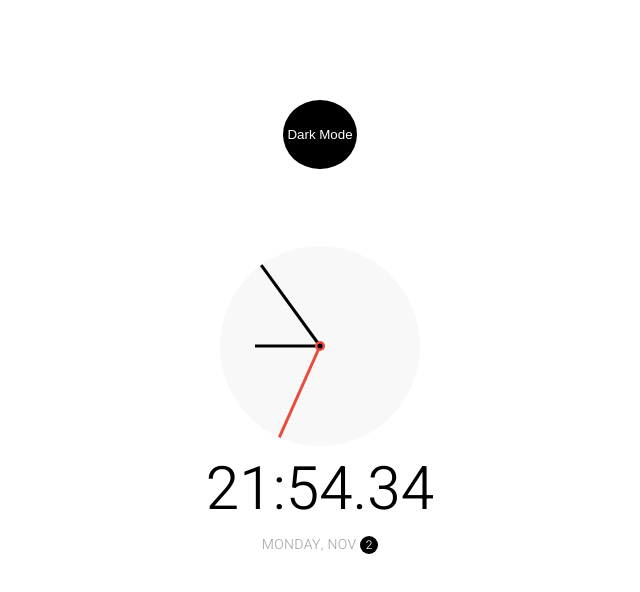
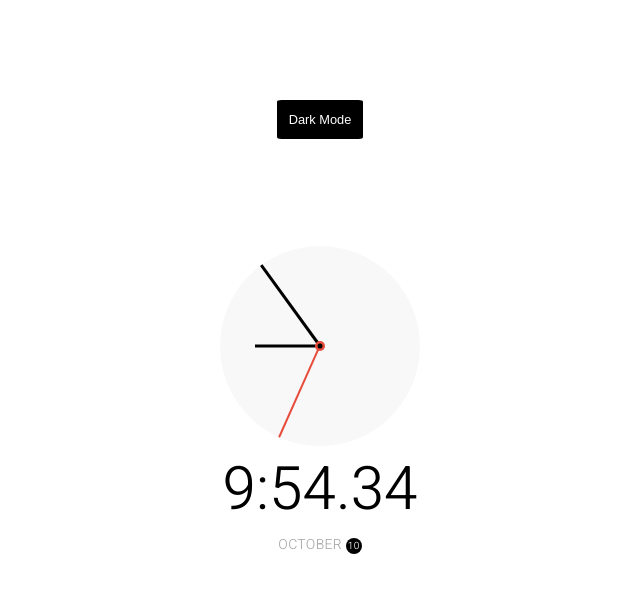
Before and after one commit to Liam-Tomas/clock-app, a plain HTML site: page index.html in a window 1280 px wide. Shown: the whole page, without its empty margins (320-960 px from the left). Drawn offline with Linux system fonts and the light colour scheme.

Commit message:
time improvements

```diff
--- a/app.js
+++ b/app.js
@@ -5,6 +5,7 @@ const timeEl = document.querySelector('.time')
 const dateEl = document.querySelector('.date')
 const toggle = document.querySelector('.toggle')
 const times = document.querySelector('.time')
+const date = document.querySelector('date')
 
 const days = ['Sunday', 'Monday', 'Tuesday', 'Wednesday', 'Thursday', 'Friday', 'Saturday',];
 const months = ['Jan', 'Feb', 'Mar', 'Apr', 'May', 'June', 'July', 'Aug', 'Sep', 'Oct', 'Nov', 'Dec'];
@@ -36,15 +37,20 @@ function setTime() {
 function clock() {
     const time = new Date();
     const hours = time.getHours();
+    const clockHours = hours % 12;
     const minutes = time.getMinutes();
-    console.log(minutes.toString.length)
+    const month = time.getMonth();
     const seconds = time.getSeconds();
-    if (minutes.toString.length > 0) {
-        times.innerHTML = hours + ":" + minutes + "." + seconds
+    if (minutes < 10) {
+        times.innerHTML = clockHours + ":" + "0" + minutes + "." + seconds
+    }
+    if (seconds < 10) {
+        times.innerHTML =  clockHours + ":"  + minutes + "." + "0" + seconds
     }
     else {
-        times.innerHTML =  hours + ":" + "0" + minutes + "." + seconds
+        times.innerHTML =  clockHours + ":" + minutes + "." + seconds
     }
+
 }
 
 // below is a useful utility function called the scale function...allows us to map a range of numbers to another range of numbers...
--- a/index.html
+++ b/index.html
@@ -21,8 +21,8 @@
             <div class="center-point"></div>
         </article>
 
-        <section class="time">0:00</section>
-        <section class="date">Monday, Nov <span class="circle">2</span></section>
+        <section class="time"></section>
+        <section class="date">October <span class="circle">10</span></section>
     </section>
 
     <script src="app.js"></script>
--- a/style.css
+++ b/style.css
@@ -6,6 +6,7 @@
 
 :root {
     --primary-color: #000;
+    --primary-color2: rgba(201, 0, 0, 0.064);
     --secondary-color: #fff;
 }
 
@@ -36,16 +37,23 @@ body {
 .toggle {
     background-color: var(--primary-color);
     color: var(--secondary-color);
+    font-size: .8rem;
     border: 0;
     border-radius: 4px;
-    padding: 27px 4px;
+    padding: 12px 12px;
     position: absolute;
     top: 100px;
-    border-radius: 50%;
+    border-radius: 5%;
+    box-shadow: rgba(50, 50, 93, 0.25) 0px 50px 100px -20px, rgba(0, 0, 0, 0.3) 0px 30px 60px -30px;
+    transition: .3s;
 }
 
 .toggle:focus {
     outline: none;
+}
+
+.toggle:hover {
+    cursor: pointer;
 }
 
 .clock-container {
@@ -87,6 +95,7 @@ body {
     transform: translate(-50%, -100%) rotate(0deg);
     height: 100px;
     background-color: #e74c3c;
+    width: 1.5px;
 }
 
 /* Example of how to center an element absolute within another element: */
@@ -130,12 +139,11 @@ body {
     background-color: var(--primary-color);
     color: var(--secondary-color);
     border-radius: 50%;
-    height: 18px;
-    width: 18px;
+    height: 16px;
+    width: 16px;
     display: inline-flex;
     justify-content: center;
     align-items: center;
-    line-height: 18px;
     transition: all 0.5s ease-in;
-    font-size: 12px;
+    font-size: 10px;
 }
```
